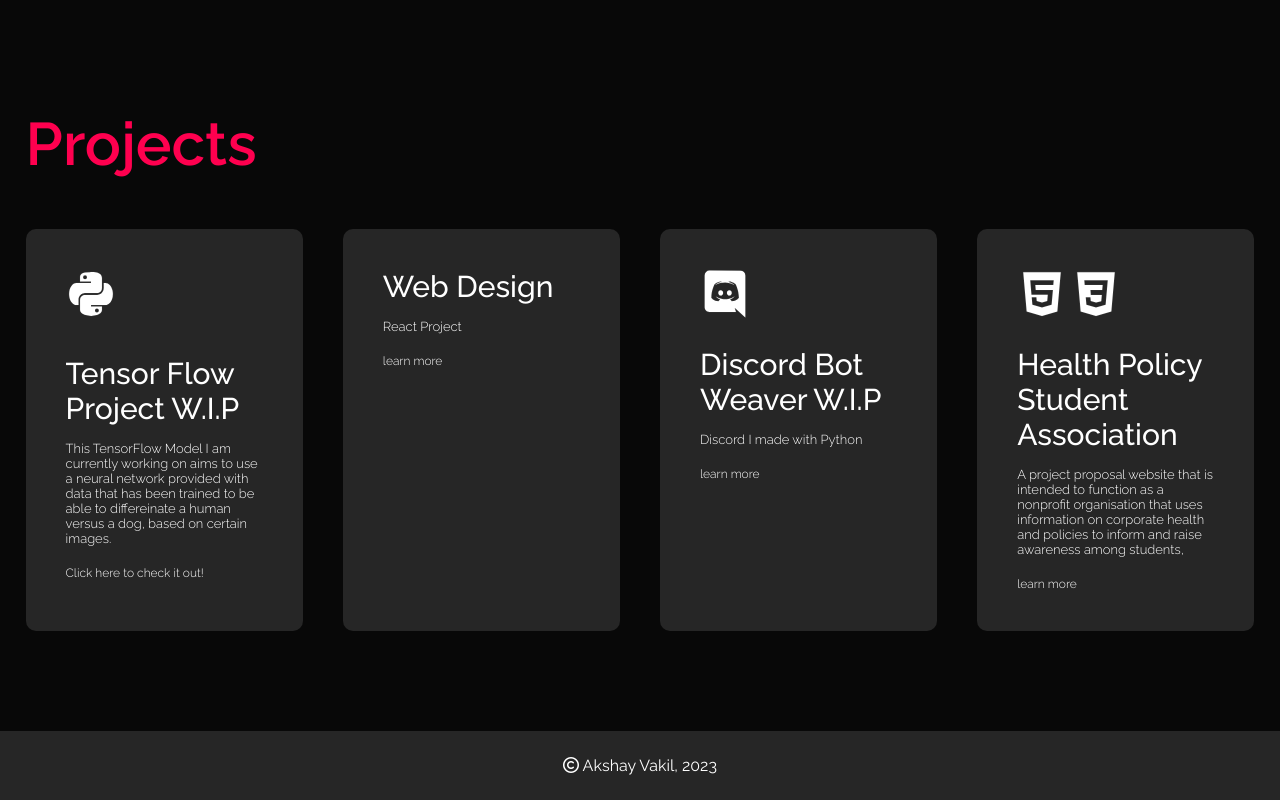
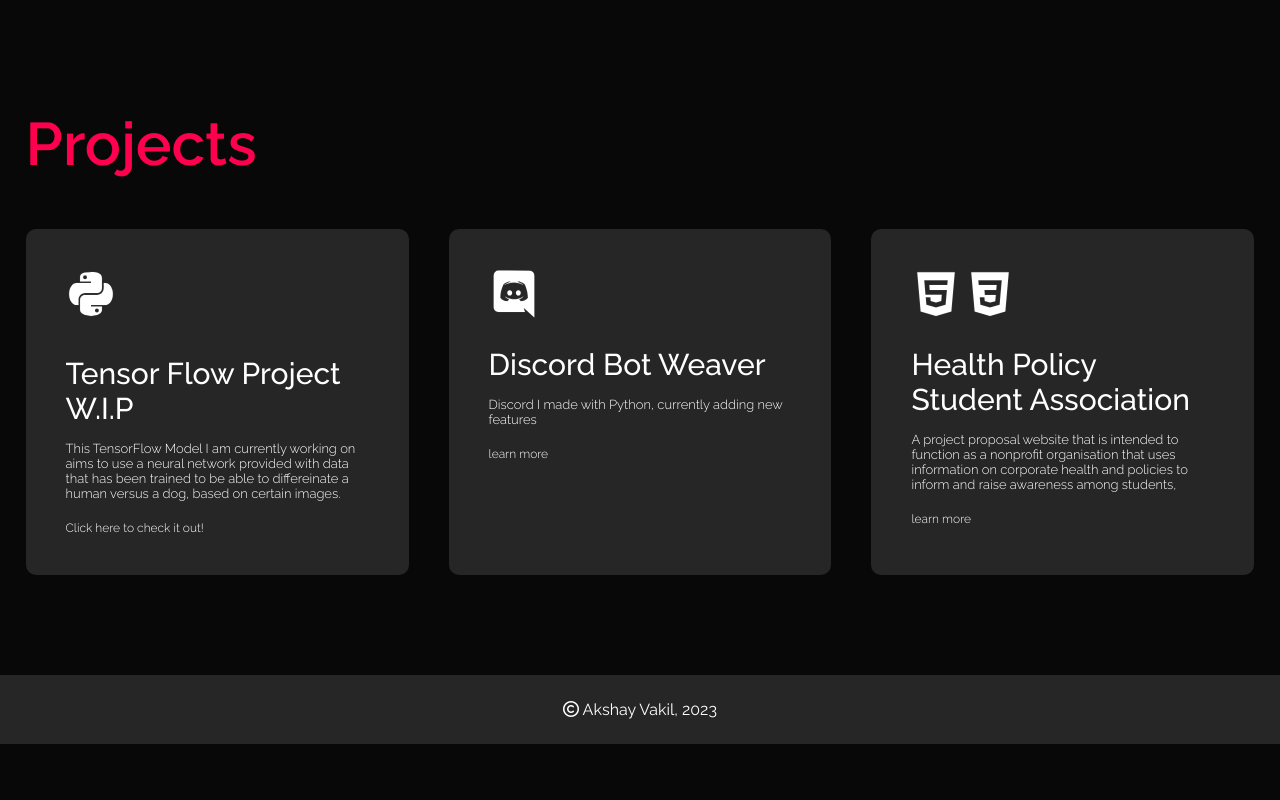
Before and after one commit to Octrainn/octrainn.github.io, a website: page index.html in a window 1280 px wide. Shown: the part 1019-1819 px from the top of the page. After the commit the page ends 1763 px from the top, so only its background shows below. Drawn offline with nearby package versions, Linux system fonts and the light colour scheme; some icons are missing.

Commit message:
Update index.html

```diff
--- a/index.html
+++ b/index.html
@@ -148,15 +148,10 @@
                <span><a href="https://github.com/Octrainn/TensorFlowModel">Click here to check it out!</a> </span>
             </div>
             <div>
-                <h2>Web Design</h2>
-                <p>React Project</p>
-                <a href="#">learn more</a>
-            </div>
-            <div>
                 <ion-icon name="logo-discord"></ion-icon>
-                <h2>Discord Bot Weaver W.I.P</h2>
-                <p>Discord I made with Python </p>
-                <a href="#">learn more</a>
+                <h2>Discord Bot Weaver</h2>
+                <p>Discord I made with Python, currently adding new features </p>
+                <a href="https://github.com/Octrainn/DiscordBot">learn more</a>
             </div>
             <div>
                 <ion-icon name="logo-html5"></ion-icon>
```
